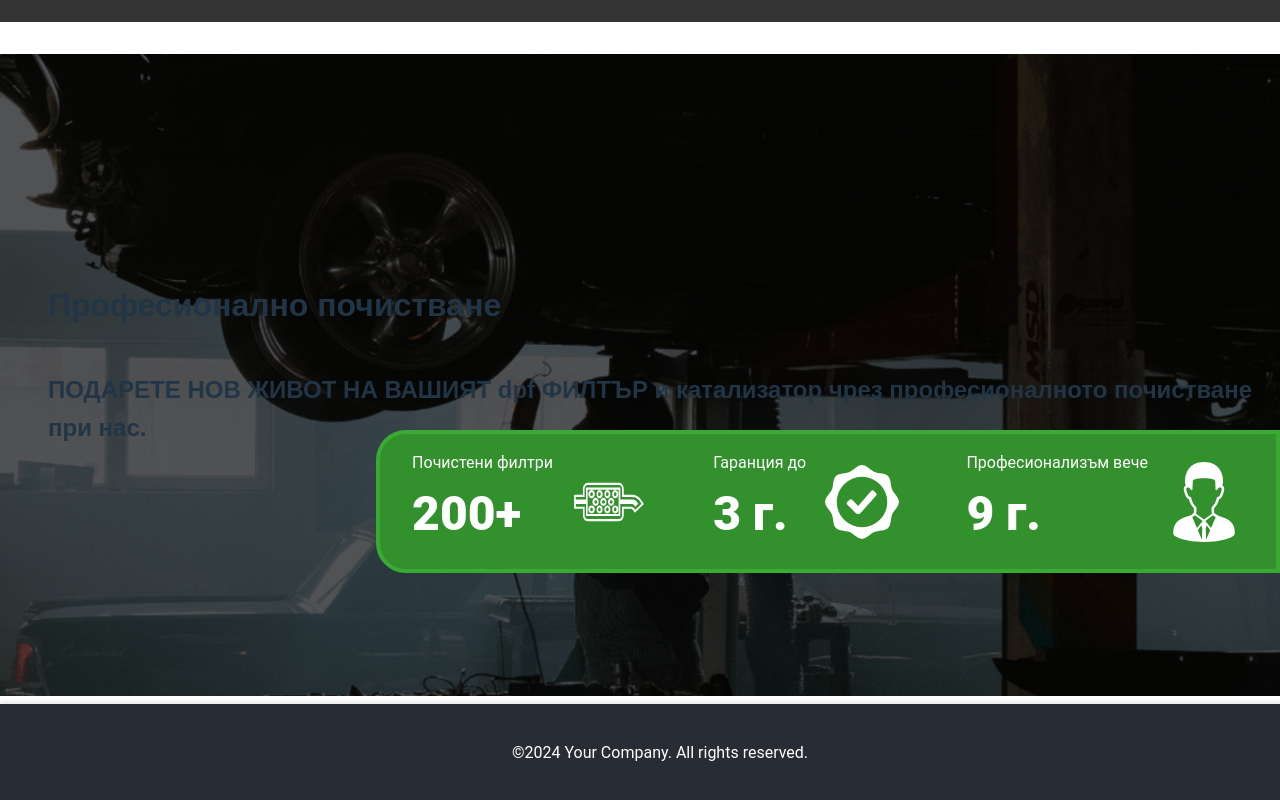
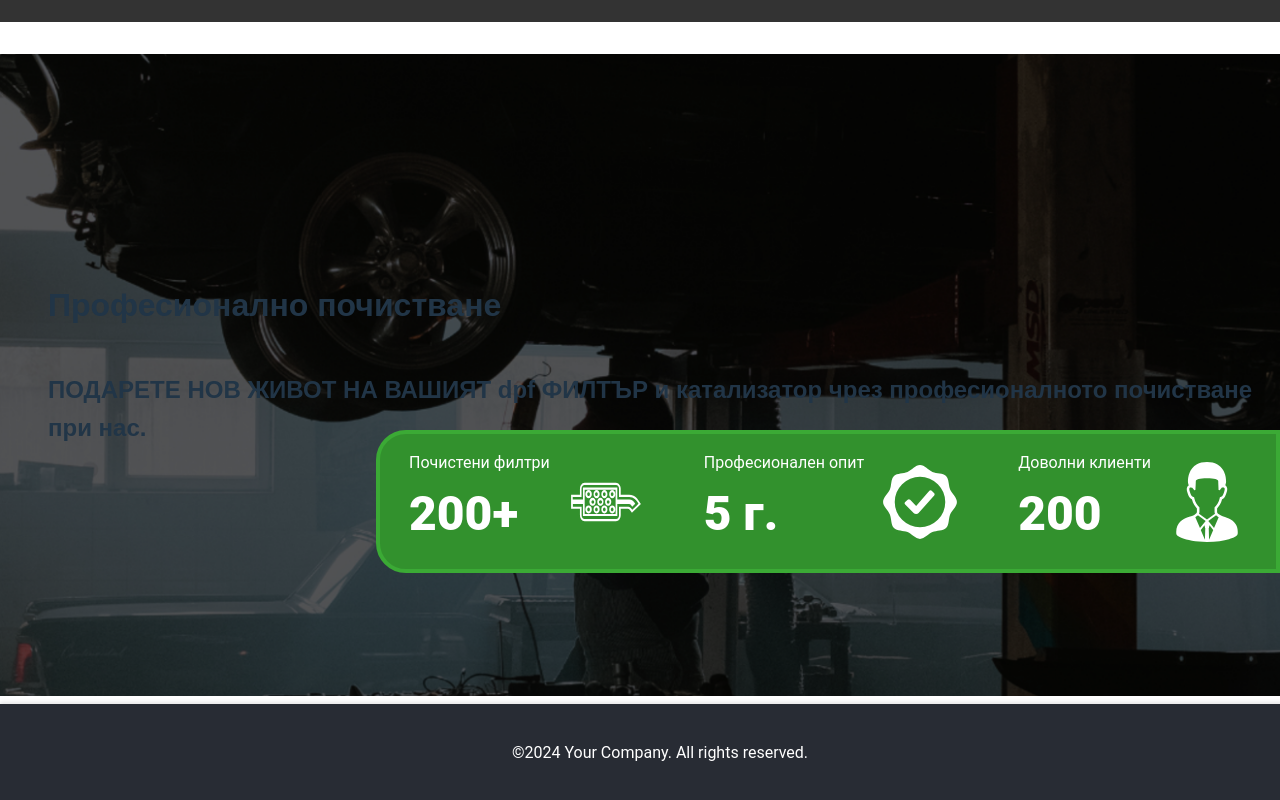
Before and after one commit to Koeww/dpf-cleaning, a React (Vite) app: page / in a window 1280 px wide. Shown: the part 1040-1840 px from the top of the page. Built offline with nearby package versions, Linux system fonts and the light colour scheme.

Commit message:
added others counters

```diff
--- a/src/components/Counters.jsx
+++ b/src/components/Counters.jsx
@@ -2,6 +2,9 @@ import {useState, useEffect} from 'react'
 
 const Counters = () => {
     const [count, setCount] = useState(0);
+    const [warrantyCount, setWarrantyCount] = useState(0);
+    const [professionalismCount, setProfessionalismCount] = useState(0);
+
 
     useEffect(() => {
         const interval = setInterval(() => {
@@ -17,6 +20,36 @@ const Counters = () => {
         return () => clearInterval(interval);
     }, []);
 
+  useEffect(() => {
+    const interval = setInterval(() => {
+      setWarrantyCount(prevCount => {
+        if (prevCount >= 5) {
+          clearInterval(interval);
+          return prevCount;
+        }
+        return prevCount + 1;
+      });
+    }, 500);
+
+    return () => clearInterval(interval);
+  }, []);
+
+  useEffect(() => {
+    const interval = setInterval(() => {
+      setProfessionalismCount(prevCount => {
+        if (prevCount >= 200) {
+          clearInterval(interval);
+          return prevCount;
+        }
+        return prevCount + 1;
+      });
+    }, 10);
+
+    return () => clearInterval(interval);
+  }, []);
+
+
+
     return (
         <div className='Counters'>
             <li>
@@ -29,16 +62,16 @@ const Counters = () => {
             </li>
             <li>
                 <div className='text-wrapper'>
-                    <span>Гаранция до</span>
-                    <span className='counter'>3 г.</span>
+                    <span>Професионален опит</span>
+                    <span className='counter'>{warrantyCount} г.</span>
                 </div>
 
                 <img src="public/images/waranty.svg" alt="waranty-icon" />
             </li>
             <li>
                 <div className='text-wrapper'>
-                    <span>Професионализъм вече</span>
-                    <span className='counter'>9 г.</span>
+                    <span>Доволни клиенти</span>
+                    <span className='counter'>{professionalismCount}</span>
                 </div>
 
                 <img src="public/images/profesionalism.svg" alt="profesionalism-icon" />
```
